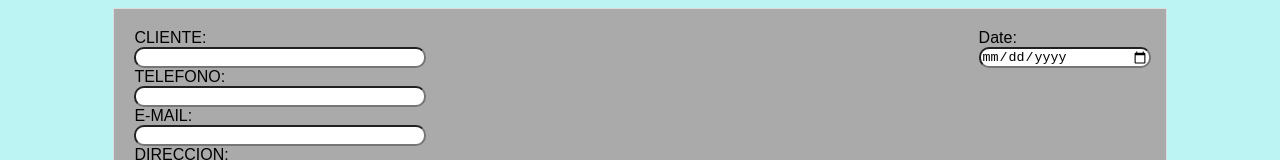
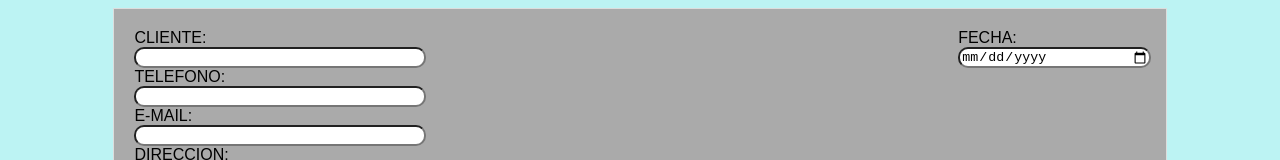
Before and after one commit to V36ET4/V36ET4.github.io, a plain HTML site: page index.html in a window 1280 px wide. Shown: the top 160 px of the page. Drawn offline with Linux system fonts and the light colour scheme.

Commit message:
Update index.html

```diff
--- a/index.html
+++ b/index.html
@@ -17,7 +17,7 @@
             <label>DIRECCION: <input type="text" id="address"></label>
         </div>
         <div>
-            <label>Date: <input type="date" id="date"></label>
+            <label>FECHA: <input type="date" id="date"></label>
         </div>
     </div>
 
```
